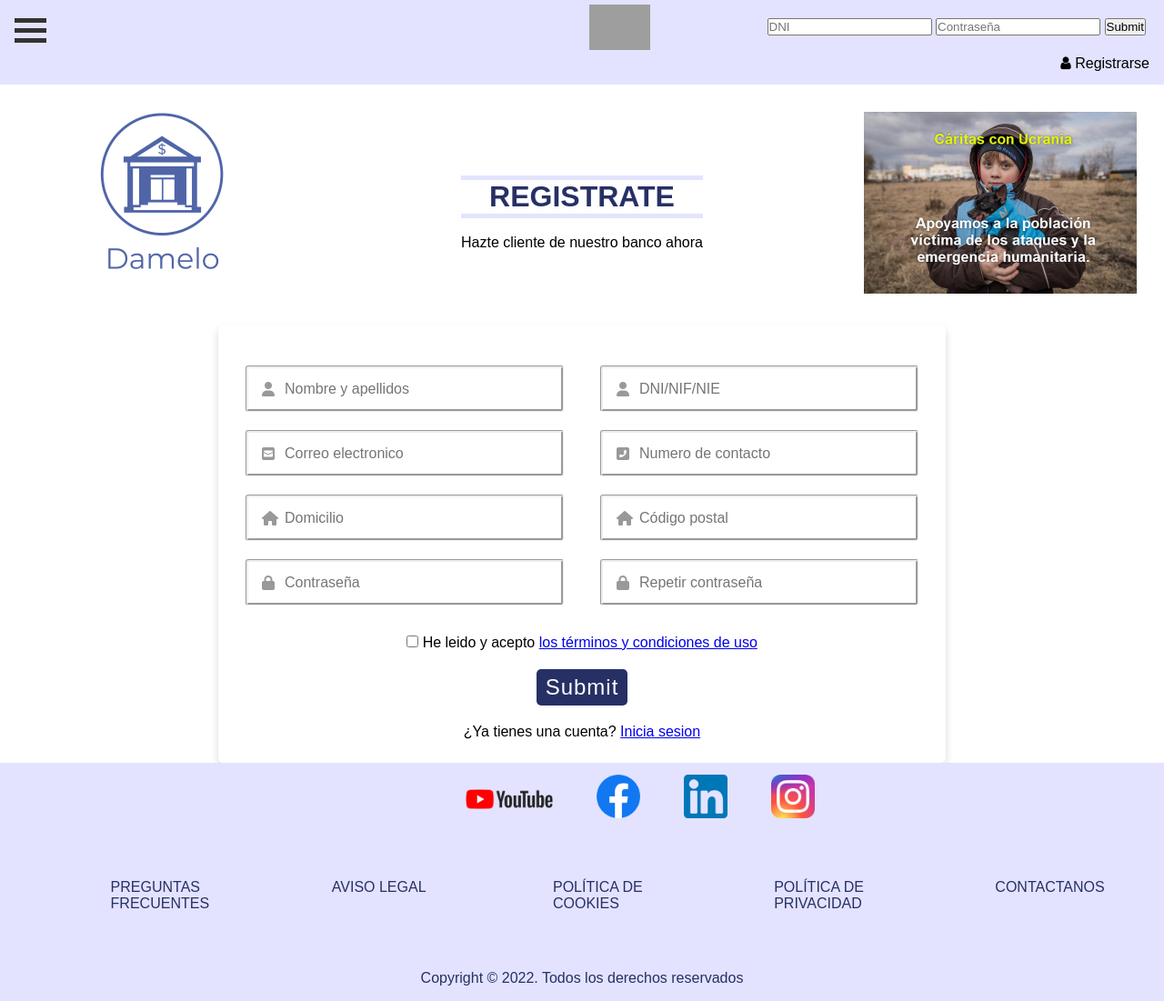
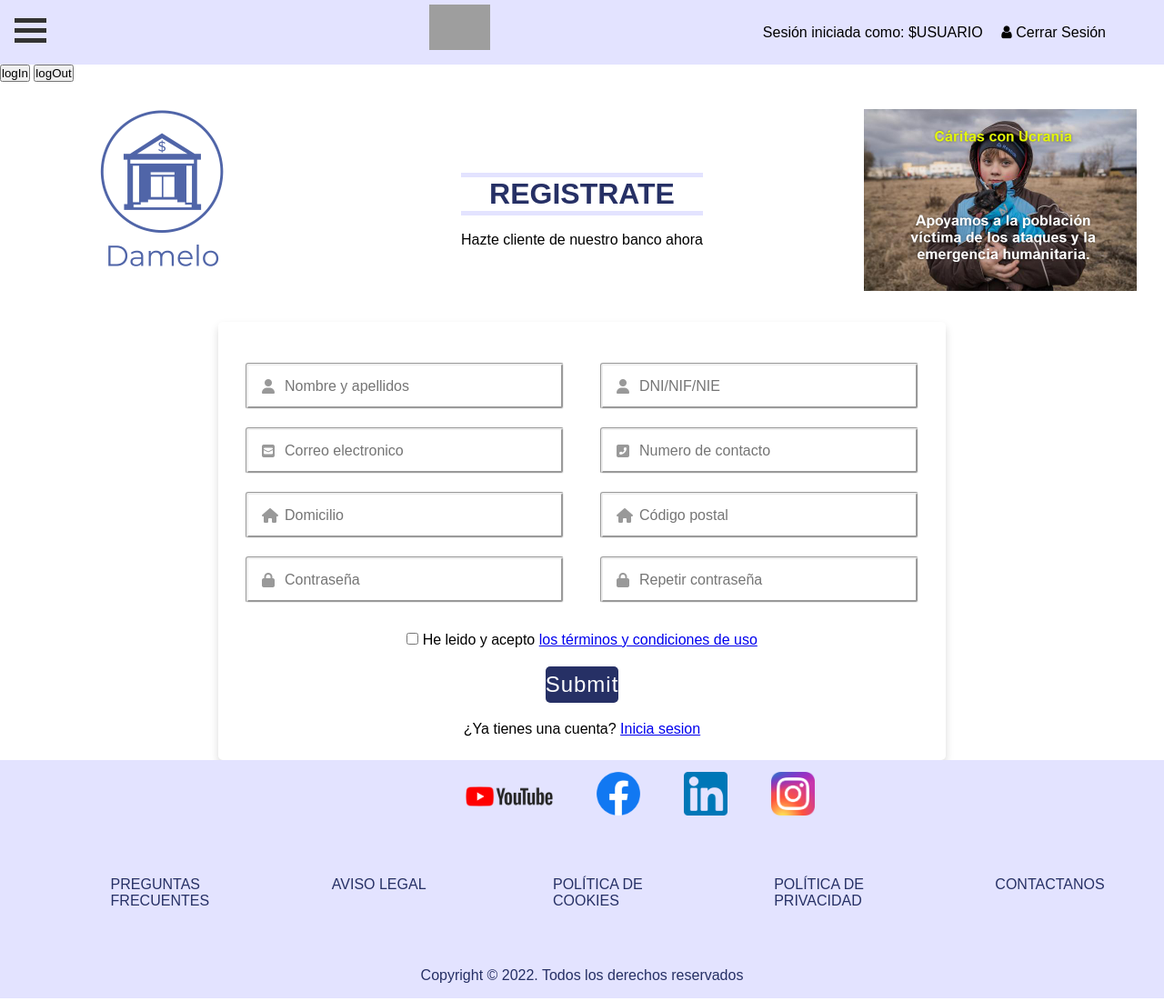
Before and after one commit to nicoalmram/MDA_Banco, a PHP site: page /views/register.html in a window 1280 px wide. Shown: the whole page at 91% size. Run offline with PHP 8.4, Linux system fonts and the light colour scheme; grey boxes are pictures that could not be loaded.

Commit message:
cambios al nav a esperas de extraer info de la db

```diff
--- a/public/css/nav.css
+++ b/public/css/nav.css
@@ -79,7 +79,7 @@
     margin-right: auto;
 }
 .logo-container{
-    margin-left: 45%;
+    margin: auto auto auto 25rem;
     padding: 5px;
     height: 60px;
     overflow: hidden;
@@ -166,21 +166,39 @@
     -webkit-transform: rotate(45deg) translate(-8px, -8px) ;
     transform: rotate(45deg) translate(-8px, -8px) ;
   }
-
-  .login-container {
+  #logged-in{
+    visibility: visible ;
+    display: block;
+  }
+  #logged-out{
+    visibility: hidden;
+    display: none;
+  }
+  .login-container{
+    justify-content: center;
+    align-items: center;
+    margin-top: 25px;
     float: right;
-    position: relative;
-    margin: 20px 20px auto 20px;
+    margin-right: 3rem;
   }
-
+  .actualUser{
+    float: left;
+    margin-right: 1rem;
+    margin-top: 2px;
+  }
+  .login-btn{
+    border: solid black 1px;
+    color: #fff;
+    font-size: 1rem;
+    cursor: pointer;
+    background-color: #263065;
+    border-radius: 3px;
+  }
   a.register-button{
-    padding: 14px 16px;
-      float: right;
-      color: black;
-      margin-top: 8px;
-  }
-  a.register-button:hover{
-    font-weight: bold;
+    color: black;
+    cursor: pointer;
+    margin-top: 2px;
+    margin-right: 1rem;
   }
   /*
   .logo {
--- a/public/css/register.css
+++ b/public/css/register.css
@@ -103,7 +103,7 @@ body{
 
 .form .button{
     height: 40px;
-    width: 100px;
+    width: auto;
     border-radius: 5px;
     border: none;
     color: #fff;
--- a/public/js/nav.js
+++ b/public/js/nav.js
@@ -17,3 +17,15 @@ window.onclick = function(event) {
     }
   }
 }
+function logOut(){
+  document.getElementById("logged-in").style.visibility = "visible";
+  document.getElementById("logged-in").style.display = "block";
+  document.getElementById("logged-out").style.visibility = "hidden";
+  document.getElementById("logged-out").style.display = "none";
+}
+function logIn(){
+  document.getElementById("logged-out").style.visibility = "visible";
+  document.getElementById("logged-out").style.display = "block";
+  document.getElementById("logged-in").style.visibility = "hidden";
+  document.getElementById("logged-in").style.display = "none";
+}
--- a/views/nav.html
+++ b/views/nav.html
@@ -38,16 +38,26 @@
               </div>
             </div>
           </div>
-          <div class="login-container">
+          <div class="login-container" id="logged-in">
+            <!--Obtener el usuario desde la base de datos y mostrarlo aquí ¿PHP?-->
+            <form class="actualUser" >
+              <label>Sesión iniciada como: </label>
+              <label>$USUARIO</label>
+            </form>
+            <a href="./register.html" class="register-button"><i class="fa fa-fw fa-user"></i>Cerrar Sesión</a>
+          </div>
+          <div class="login-container" id="logged-out">
             <form method="post" action="../public/php/user_login.php">
               <input type="text" placeholder="DNI" name="idnum">
               <input type="password" placeholder="Contraseña" name="psw">
-                <input type="submit" class="login-btn" name="login-btn"/><br>
+              <input type="submit" class="login-btn" name="login-btn"/>
+              <a href="./register.html" class="register-button"><i class="fa fa-fw fa-user"></i>Registrarse</a>
             </form>
           </div>
           <a href="./index.html" class="logo-container">
-            <img src="../public/images/bankLogo.png" alt="logo" class="logo-nav"></a>
-          <a href="./register.html" class="register-button"><i class="fa fa-fw fa-user"></i>Registrarse</a>
+          <img src="../public/images/bankLogo.png" alt="logo" class="logo-nav"></a>
         </div>
       </nav>
+      <button onclick="logIn()">logIn</button>
+      <button onclick="logOut()">logOut</button>
       <script src="../public/js/nav.js"></script>
```
